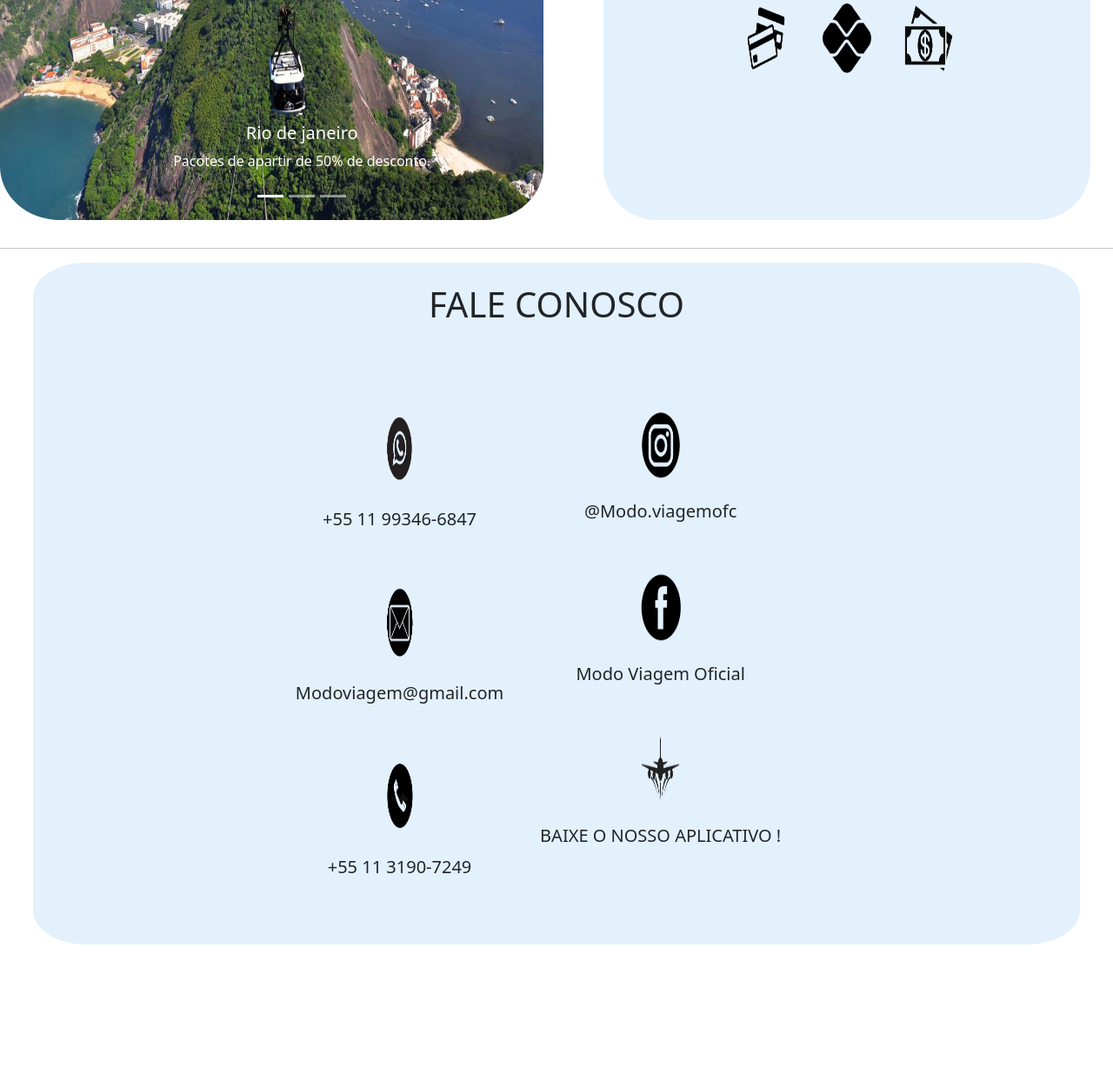
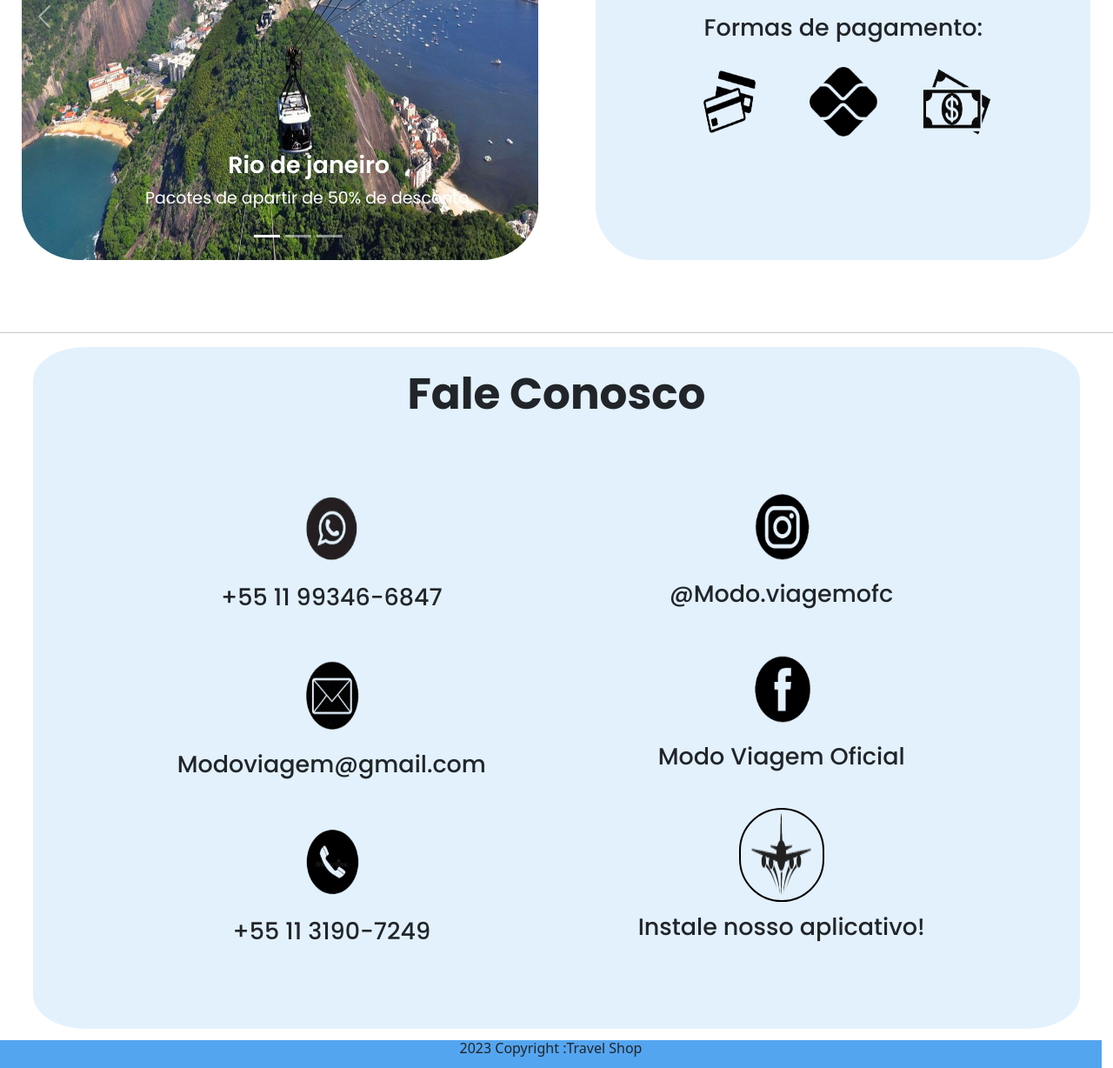
Before and after one commit to viitoriaro/Modo-Viagem-, a plain HTML site: page pacotes.html in a window 1280 px wide. Shown: the part 451-1679 px from the top of the page at 87% size. Before the commit the page ends 1537 px from the top, so only its background shows below. Drawn offline with nearby package versions, Linux system fonts and the light colour scheme.

Commit message:
terminei o site.

```diff
--- a/pacotes.html
+++ b/pacotes.html
@@ -16,9 +16,10 @@
 </head>
 
 <body>
+  <hr >
   <main id="contender">
     <div id="pacotiss">
-      <h1 id="pacotes">PACOTES</h1>
+      <h1 id="pacotes">Pacotes</h1>
     </div>
     <div id="vh">
       <div id="carouselExampleCaptions" class="carousel slide">
@@ -34,22 +35,22 @@
           <div class="carousel-item active">
             <img src="bondinho_pao_de_acucar_200423.jpg" class="carrosel" alt="rio">
             <div class="carousel-caption d-none d-md-block">
-              <h5>Rio de janeiro</h5>
-              <p>Pacotes de apartir de 50% de desconto.</p>
+              <h5 class="vezes">Rio de janeiro</h5>
+              <p class="desconto">Pacotes de apartir de 50% de desconto.</p>
             </div>
           </div>
           <div class="carousel-item">
             <img src="bahia.jpg" class="carrosel" alt="bahia">
             <div class="carousel-caption d-none d-md-block">
-              <h5>Bahia</h5>
-              <p>Viagens para Bahia de até 70% de desconto.</p>
+              <h5 class="vezes">Bahia</h5>
+              <p class="desconto">Viagens para Bahia de até 70% de desconto.</p>
             </div>
           </div>
           <div class="carousel-item">
             <img src="paris.jpg" class="carrosel" alt="paris">
             <div class="carousel-caption d-none d-md-block">
-              <h5>Paris,França</h5>
-              <p>Pacotes apartir de 30% de desconto.</p>
+              <h5 class="vezes">Paris,França</h5>
+              <p class="desconto">Pacotes apartir de 30% de desconto.</p>
             </div>
           </div>
         </div>
@@ -67,9 +68,9 @@
       <div id="pagamento">
         <h4 class="texto"> Conheça os nossos pacotes e ofertas!</h4>
         <div id="aa">
-          <h5 class="vezes">TUDO EM ATÉ</h5>
-          <h2 class="vezes">12X</h2>
-          <h5 class="vezes">SEM JUROS</h5>
+          <h5 class="vezes">Tudo em até</h5>
+          <h2 id="doze">12X</h2>
+          <h5 class="vezes">sem juros!</h5>
 
 
         </div>
@@ -86,28 +87,28 @@
     </div>
   </main>
   <hr>
-  <footer id="footer">
+  <div id="footer">
 
     <div id="faleconosco">
       <div id="fale">
-      <h1>FALE CONOSCO</h1>
+      <h1 id="conosco">Fale Conosco</h1>
       </div>
       <div id="tres">
-      <div class="um">
+      <div id="um">
 
         <div class="IMG">
-          <img  class="IMAGENS" src="whatsapp.png" alt="" >
-          <h5>+55 11 99346-6847</h5>
+          <img  class="IMAGENSDOIS" src="whatsapp.png" alt="" >
+          <h5 class="texto">+55 11 99346-6847</h5>
        </div>
 
       <div class="IMG">
-        <img class="IMAGENS" src="email.png" alt="">
-        <h5>Modoviagem@gmail.com</h5>
+        <img class="IMAGENSDOIS" src="email.png" alt="">
+        <h5 class="texto">Modoviagem@gmail.com</h5>
       </div>
 
       <div class="IMG">
-        <img  class= "IMAGENS" src="telefone1.png" alt="" >
-        <h5>+55 11 3190-7249</h5>
+        <img  class= "IMAGENSDOIS" src="telefone1.png" alt="" >
+        <h5 class="texto">+55 11 3190-7249</h5>
       </div>
 
     </div>
@@ -116,25 +117,27 @@
 
         <div class="IMG">
           <img class="IMAGENS" src="instagram.png" alt="" >
-          <h5>@Modo.viagemofc</h5>
+          <h5 class="texto">@Modo.viagemofc</h5>
         </div>
 
         <div class="IMG">
           <img class = "IMAGENS" src="facebook.png" alt="">
-          <h5>Modo Viagem Oficial</h5>
+          <h5 class="texto">Modo Viagem Oficial</h5>
         </div>
 
       <div class="IMG">
-        <img class= "IMAGENS" src="avião.png" alt="" >
-        <h5>  BAIXE O NOSSO APLICATIVO !</h5>
+        <div id="aviaozinho"><img id="aviao" src="avião.png" alt=""></div>
+        <h5 class="texto">Instale nosso aplicativo!</h5>
       </div>
 
 
+    </div>
+  </div>
+    </div></div>
 
-    </div>
-  </footer>
-
-
+<footer>
+  <div id="rodape"><h6>2023 Copyright :Travel Shop</h6></div>
+</footer>
 
 
 </body>
--- a/style.css
+++ b/style.css
@@ -3,7 +3,7 @@
 
 #contender{
     width: 100%;
-    height: 90vh;
+    height: 98vh;
 
 
 
@@ -41,6 +41,7 @@
 
 #pagamento{
     background-color: rgba(45, 144, 237, 0.130);
+    width:50% ;
     height:70vh;
     display: flex;
     flex-direction: column;
@@ -55,7 +56,7 @@
 
 
 #imagens {
-    width:50%;
+    width:70%;
     height: 20vh;
     display: flex;
     align-items: start;
@@ -77,26 +78,44 @@
 
 
    flex-direction: column;
-   margin-top: 4%;
+   margin-top: 1%;
 
 
 }
  .texto {
     font-family: 'Poppins', sans-serif;
-    font-weight: 300;
+    font-size: 27px;
 
+ }
+
+ .desconto {
+    font-family:'Poppins', sans-serif;
+    font-size: 19px;
+ }
+
+ #doze{
+    font-family: 'Poppins', sans-serif;
+    font-weight: 550;
+    font-size: 39px;
  }
 
  .vezes{
     font-family: 'Poppins', sans-serif;
-
-    font-weight: 600;
+    font-weight: 549;
+    font-size: 27px;
  }
 
 #pacotes{
     font-family: 'Poppins', sans-serif;
     font-weight: 700;
+    font-size: 50px;
 
+}
+
+#conosco{
+    font-family: 'Poppins', sans-serif;
+    font-weight: 700;
+    font-size: 50px;
 }
 
 #bb{
@@ -104,11 +123,12 @@
     height: 100%;
     width: 70vh;
     text-align: center;
-    margin-top: 5%;
+    margin-top: 6%;
 }
 
 #carouselExampleCaptions{
     width: 60%;
+    padding-left: 2%;
 
 }
 
@@ -127,7 +147,6 @@
     background-color: rgba(45, 144, 237, 0.130);
     border-radius: 5%;
 
-
 }
 
 #fale{
@@ -137,12 +156,11 @@
     justify-content: center;
     display: flex;
     margin-top: 2%;
-
 }
 
 
 #dois {
-    width:30% ;
+    width:29% ;
     height:70vh ;
     display: flex;
     flex-direction: column;
@@ -151,15 +169,10 @@
 
 }
 
-#um {
-    width:30% ;
+#um{
+
+    width: 29%;
     height:70vh ;
-    display: flex;
-    flex-direction: column;
-    align-items: center;
-    justify-content: space-evenly;
-
-
 }
 
 
@@ -169,18 +182,14 @@
 
     display: flex;
     justify-content: center;
-   justify-content: space-evenly
 
-
-
-    background-color: blueviolet;
-
+    justify-content: space-evenly;
 
  }
 
  .IMG {
     width: 100%;
-    height: 25vh;
+    height: 24vh;
     display: flex;
     flex-direction: column;
     align-items: center;
@@ -188,15 +197,49 @@
 
  }
  .IMAGENS {
-    width:13% ;
+    width:19% ;
     height:10vh ;
     display: flex;
     align-items: center;
 
  }
 
- #avião {
-    width:50% ;
-    height:15vh ;
+ .IMAGENSDOIS{
+    width:18% ;
+    height:10vh ;
+    display: flex;
+    align-items: center;
+ }
+
+ #aviao {
+    width:80% ;
+    height:13vh ;
 
  }
+
+#aviaozinho{
+    border: 2px solid black;
+    border-radius: 60px;
+    width: 28%;
+
+    display: flex;
+    justify-content: center;
+}
+
+#rodape {
+    background-color: #2d90edcf;
+    margin-top: 1%;
+    text-align: center;
+    width: 101%;
+    height: 4vh;
+}
+
+footer {
+    width: 98vw;
+
+}
+
+.hr {
+    background-color: black;
+
+}
```
